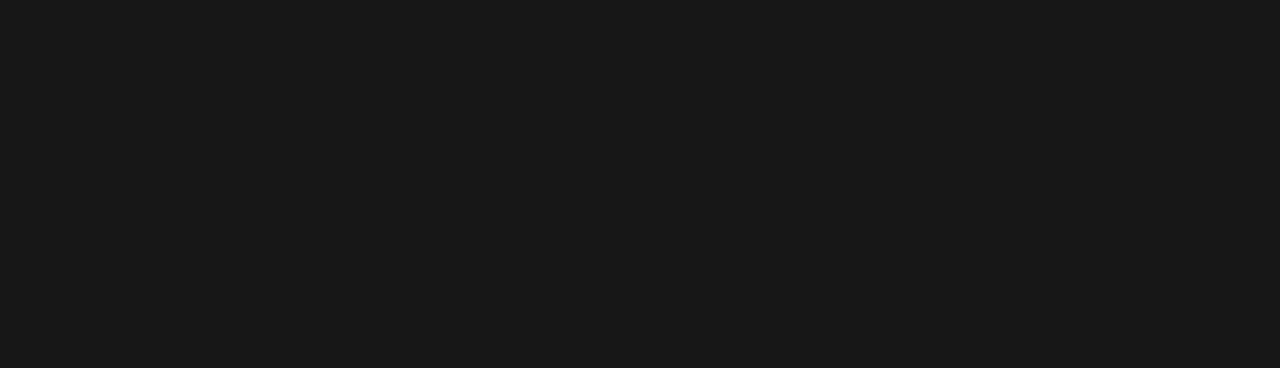
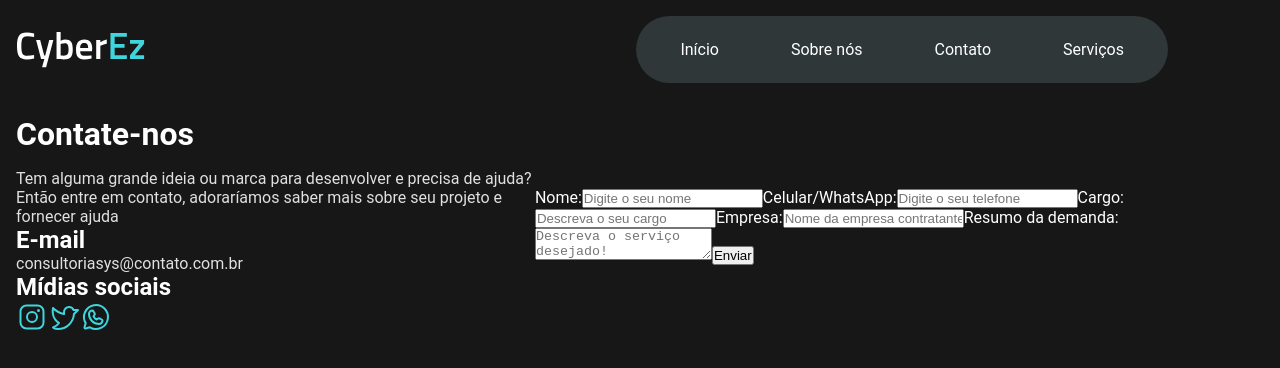
Before and after one commit to curso-CC/Sys-black, a React (Vite) app: page /contact in a window 1280 px wide. Before the commit this address had no page. Shown: the top 368 px of the page. Built offline with nearby package versions, Linux system fonts and the light colour scheme.

Commit message:
Alteração dos estilos e Adição de rota

```diff
--- a/src/App.tsx
+++ b/src/App.tsx
@@ -1,6 +1,7 @@
 import { BrowserRouter, Route, Routes } from 'react-router-dom';
 import './global.css';
 import { AboutUs } from './pages/AboutUs';
+import { Contact } from './pages/Contact';
 import { Home } from './pages/Home';
 export function App() {
     return (
@@ -8,6 +9,7 @@
 			<Routes>
 				<Route path="/" element={<Home />} />
 				<Route path="/aboutUs" element={<AboutUs />} />
+				<Route path="/contact" element={<Contact />} />
 			</Routes>
 		</BrowserRouter>
     )
--- a/src/global.css
+++ b/src/global.css
@@ -10,3 +10,14 @@
 
 	color: white;
 }
+
+h1 {
+	font-size: 2rem;
+    font-weight: bold;
+    margin-bottom: 1rem;
+}
+
+p {
+	font-weight: 400;
+    color: #e0e0e0;
+}
--- a/src/pages/Contact/index.tsx
+++ b/src/pages/Contact/index.tsx
@@ -50,6 +50,7 @@
 				</section>
 
 				<form id='contact' onSubmit={handleSubmit(onSubmit)}>
+
 					<label htmlFor="name">Nome:</label>
 					<input
 						type="text"
```
